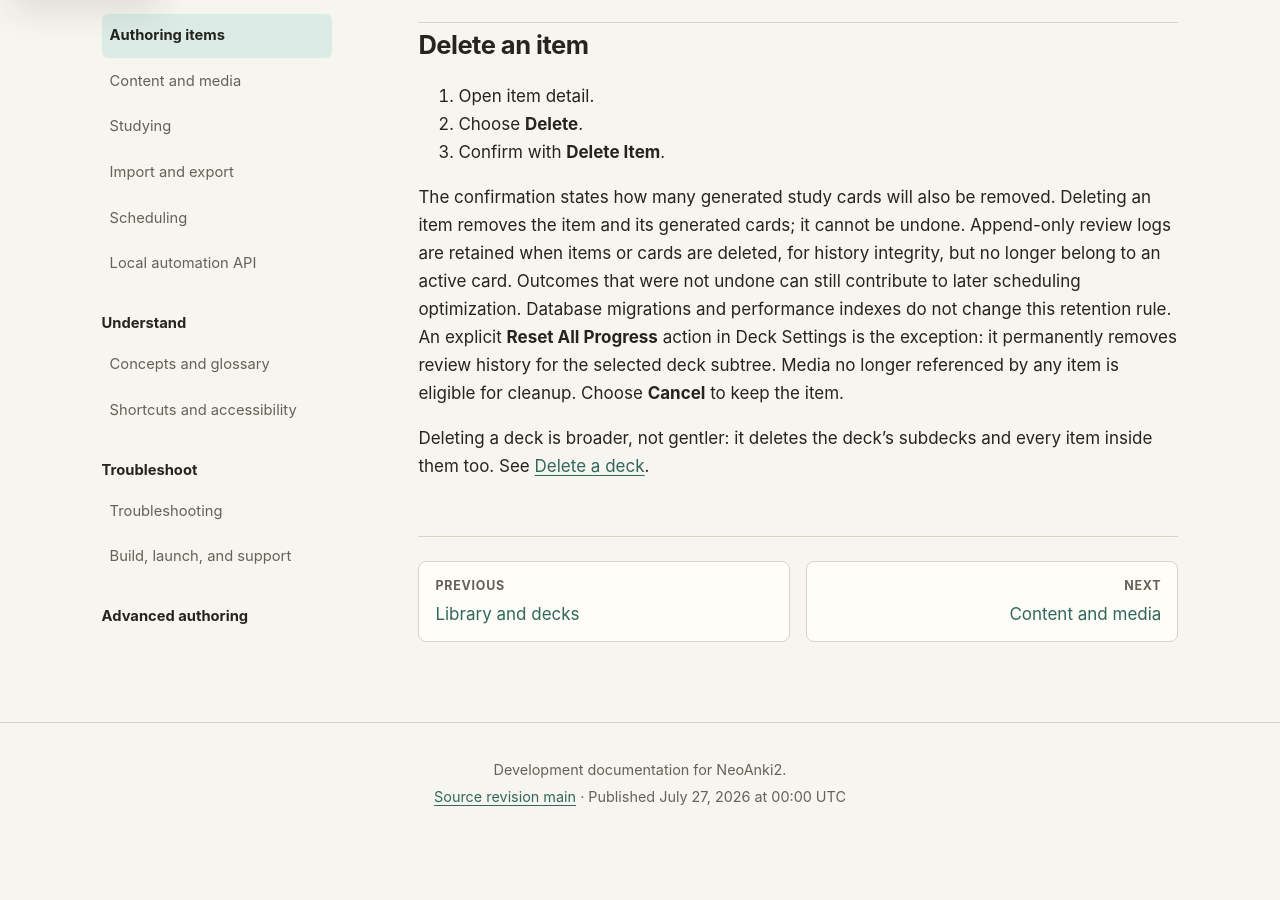
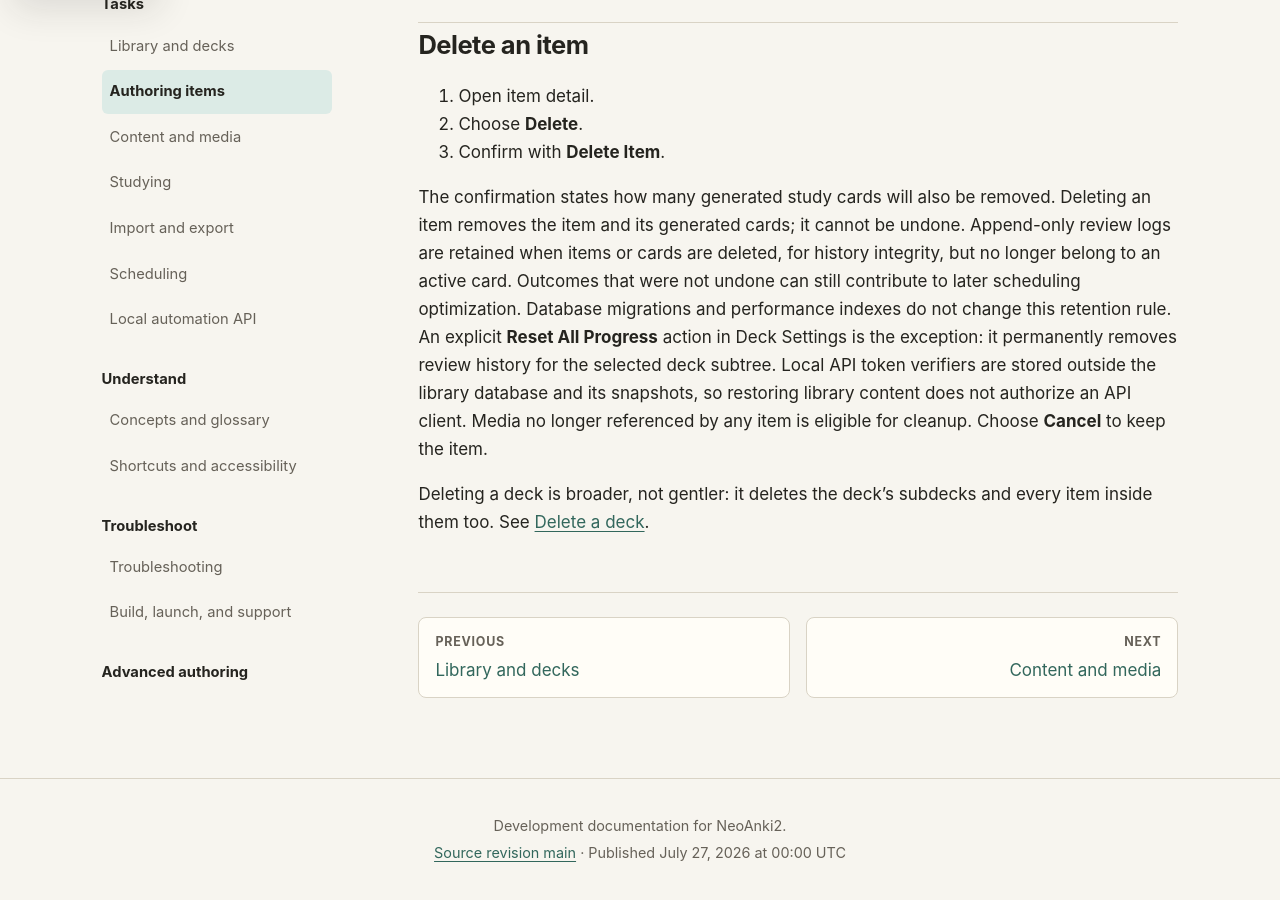
Before and after one commit to neoanki2/neoanki2, a Jekyll site: the page built from docs/user/authoring-items.md, in a window 1280 px wide and 900 px high, scrolled down 4642 px. Built offline with Jekyll 4.4.1, drawn with Linux system fonts in a browser that asks for light colours; before the commit the page ends 5486 px from its top, so only the background shows below that.

Commit message:
Refresh authorization storage claims

```diff
--- a/docs/claims.json
+++ b/docs/claims.json
@@ -135,7 +135,8 @@
       "contains": [
         "Append-only review logs are retained",
         "Database migrations and performance indexes do not change this retention rule",
-        "explicit **Reset All Progress** action"
+        "explicit **Reset All Progress** action",
+        "Local API token verifiers are stored outside the library database and its snapshots"
       ]
     },
     {
--- a/docs/user/authoring-items.md
+++ b/docs/user/authoring-items.md
@@ -126,6 +126,8 @@
 Database migrations and performance indexes do not change this retention rule. An
 explicit **Reset All Progress** action in Deck Settings is the exception: it
 permanently removes review history for the selected deck subtree.
+Local API token verifiers are stored outside the library database and its
+snapshots, so restoring library content does not authorize an API client.
 Media no longer referenced by any item is eligible for cleanup. Choose
 **Cancel** to keep the item.
 
```
Also changed, not shown: docs/infrastructure-change-review.json (+10 -3 lines).
